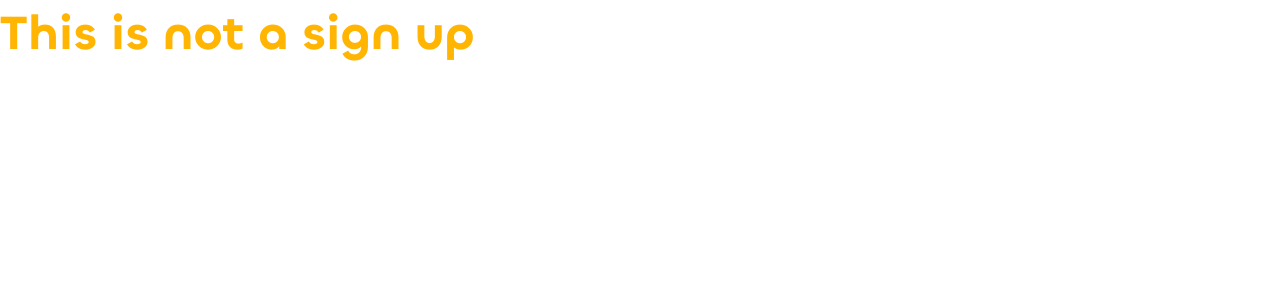
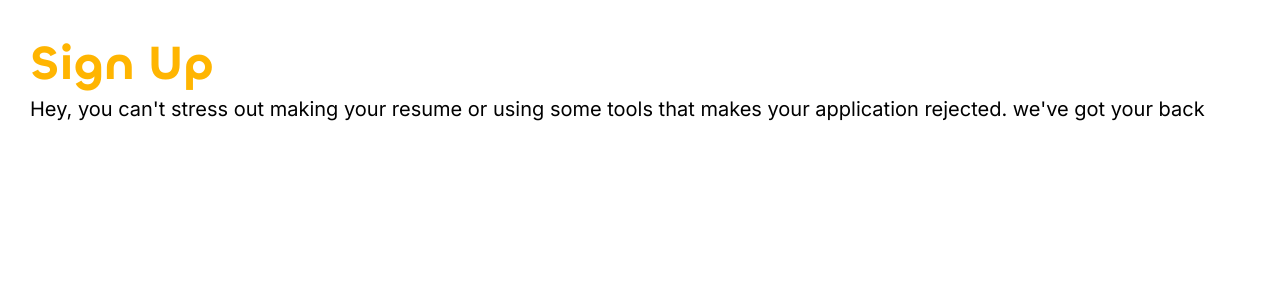
Before and after one commit to uwenayoallain/cv, a Next.js app: page /signup in a window 1280 px wide. Shown: the top 300 px of the page. Built offline with nearby package versions, Linux system fonts and the light colour scheme.

Commit message:
working on the signup page

```diff
--- a/pages/index.tsx
+++ b/pages/index.tsx
@@ -39,7 +39,7 @@ const Home: NextPage = () => {
                 back
               </p>
               <div>
-                <Link href='/'>
+                <Link href='/signup'>
                   <a className='btn'>Get Started</a>
                 </Link>
                 <Link href='/'>
--- a/pages/signup.tsx
+++ b/pages/signup.tsx
@@ -2,7 +2,16 @@ import type { NextPage } from "next";
 const SignUp: NextPage = () => {
   return (
     <div>
-      <h1>This is not a sign up</h1>
+      <section>
+        <div>
+          <h1>Sign Up</h1>
+          <p>
+            Hey, you can&apos;t stress out making your resume or using some
+            tools that makes your application rejected. we&apos;ve got your back
+          </p>
+          <form action=''></form>
+        </div>
+      </section>
     </div>
   );
 };
```
